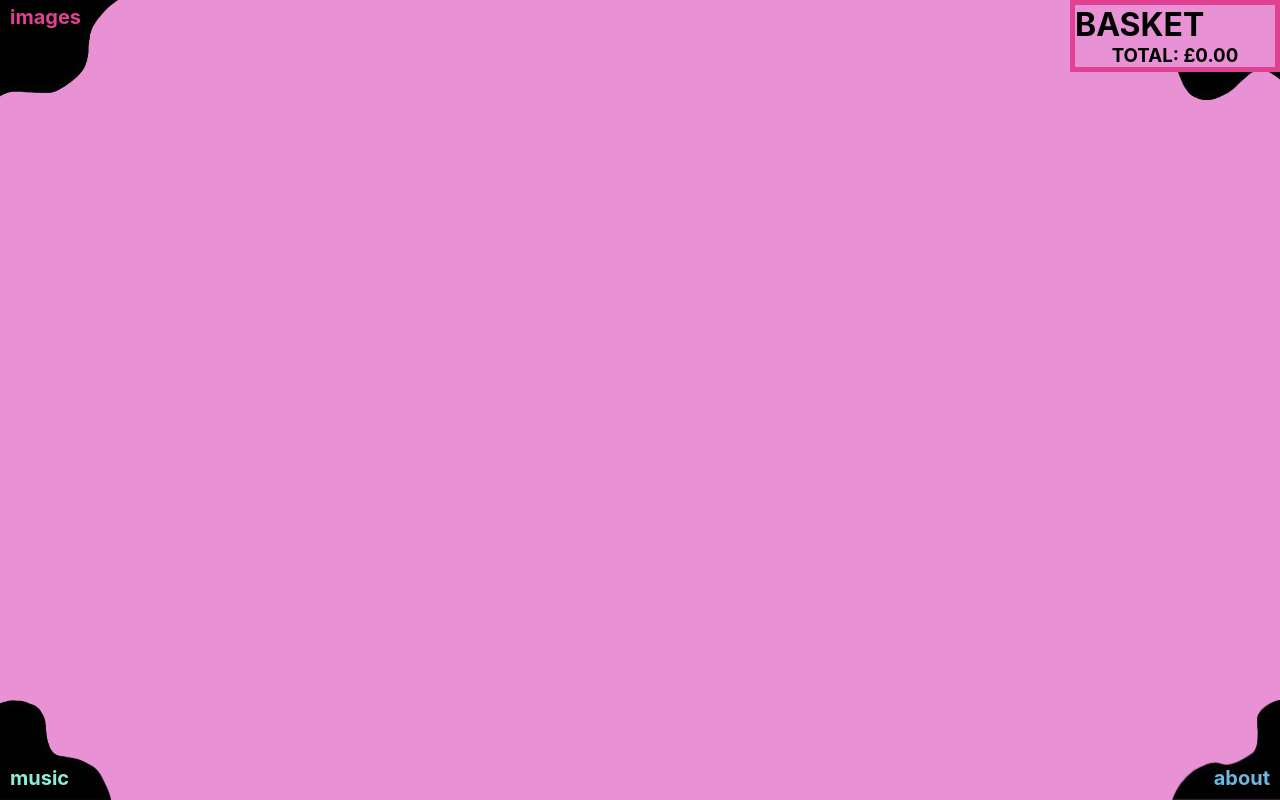
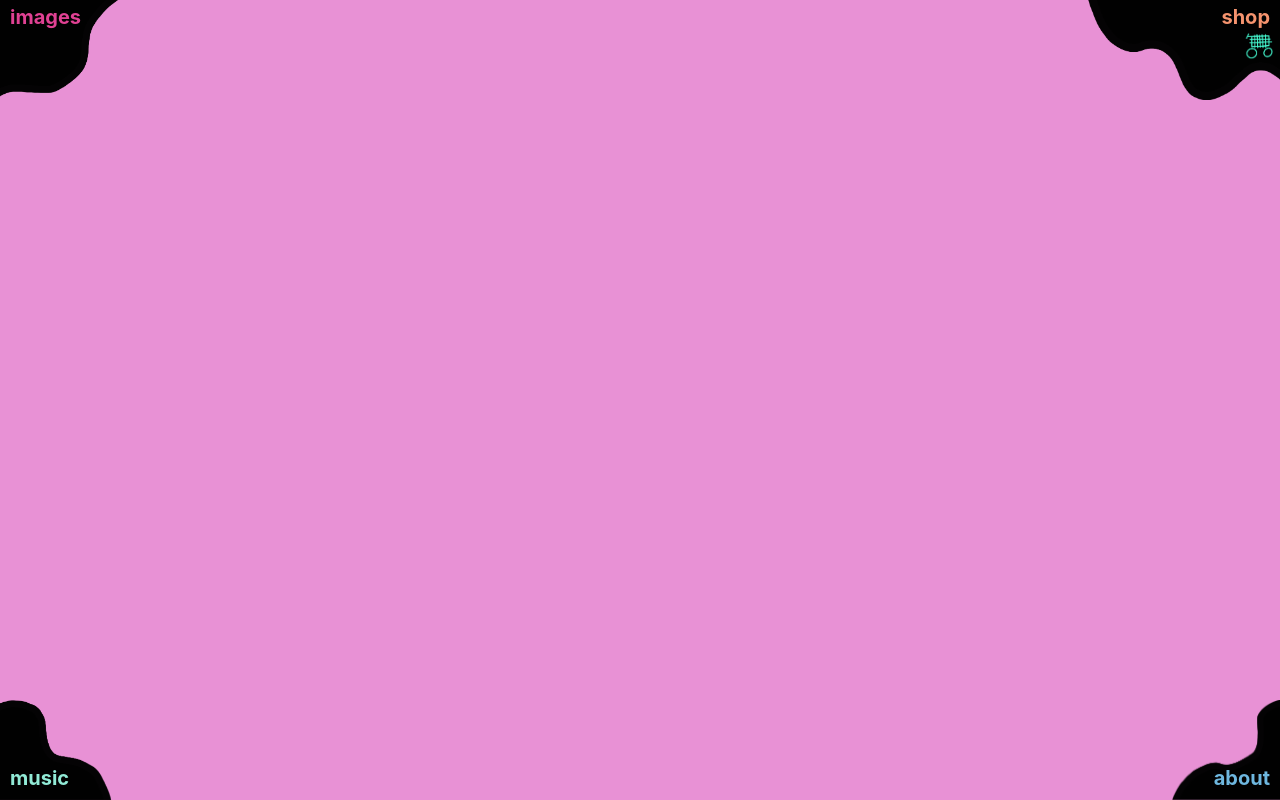
Before and after one commit to MattVwaves/That-French-Artist-Client, a React (Create React App) app: page /1/1 in a window 1280 px wide. Built offline with nearby package versions, Linux system fonts and the light colour scheme.

Commit message:
Shop item basketStatus now updated when added/removed from basket

```diff
--- a/src/App.css
+++ b/src/App.css
@@ -366,3 +366,18 @@ span,
   background-color: #e04193;
   padding: 10px;
 }
+
+.basket-icon {
+  position: fixed;
+  z-index: 2;
+  top: 0;
+  right: 0;
+  margin-top: 15px;
+  height: 60px;
+  background-color: transparent !important;
+}
+
+.basket-icon:hover {
+  cursor: pointer;
+  border-radius: 50%;
+}
--- a/src/App.js
+++ b/src/App.js
@@ -24,7 +24,7 @@ function App() {
         .then((res) => res.json())
         .then((data) => setBasketList(data.basket.basketItems));
     }
-  });
+  }, [Location]);
 
   return (
     <>
--- a/src/components/categories/shop/Basket.js
+++ b/src/components/categories/shop/Basket.js
@@ -1,8 +1,16 @@
+import { useState } from 'react';
 import BasketItem from './BasketItem';
 import Total from './Total';
 
 export default function Basket({ basketList }) {
+  const [displayBasket, setDisplaybasket] = useState(false);
+
+  const handleDisplayBasket = () => {
+    setDisplaybasket(!displayBasket);
+  };
   return (
+    <>
+      {displayBasket && (
         <div className="basket-container">
           <h1>BASKET</h1>
           <ul>
@@ -22,5 +30,16 @@ export default function Basket({ basketList }) {
           </ul>
           <Total basketList={basketList} />
         </div>
+      )}
+
+      <img
+        className="basket-icon"
+        alt="basket-icon"
+        src={require('../../../assets/functional/basket1.png')}
+        onClick={() => {
+          handleDisplayBasket();
+        }}
+      ></img>
+    </>
   );
 }
--- a/src/components/categories/shop/BasketItem.js
+++ b/src/components/categories/shop/BasketItem.js
@@ -2,7 +2,7 @@ export default function BasketItem({ basketItem }) {
   const handleBasketStatus = (basketItem) => {};
 
   return (
-    <li>
+    <li key={basketItem.id}>
       <img
         src={require(`../../../assets/shop/clothes/${basketItem.description}.png`)}
         alt="reddress"
--- a/src/components/categories/shop/SetShopItemCategory.js
+++ b/src/components/categories/shop/SetShopItemCategory.js
@@ -1,6 +1,6 @@
 import { useState, useEffect } from 'react';
 import ShopItemList from './ShopItemList';
-import { useNavigate } from 'react-router';
+import { useNavigate, useLocation } from 'react-router';
 
 export default function SetShopItemCategory({
   category,
@@ -10,6 +10,7 @@ export default function SetShopItemCategory({
   const apiUrl = 'http://localhost:4000';
   const [shopItemsList, setShopItemsList] = useState([]);
   const Navigate = useNavigate();
+  const Location = useLocation();
 
   useEffect(() => {
     if (category === 'clothes') {
@@ -34,19 +35,16 @@ export default function SetShopItemCategory({
     if (category === 'patches') {
       Navigate('/shop/patches');
     }
-  });
+  }, [Location]);
 
   return (
     <>
-      {shopItemsList && (
-        <ul className="container-center shop-item-list" id="category-list">
-          <ShopItemList
-            shopItemsList={shopItemsList}
-            basketList={basketList}
-            setBasketList={setBasketList}
-          />
-        </ul>
-      )}
+      <ShopItemList
+        shopItemsList={shopItemsList}
+        setShopItemsList={setShopItemsList}
+        basketList={basketList}
+        setBasketList={setBasketList}
+      />
     </>
   );
 }
--- a/src/components/categories/shop/ShopItemList.js
+++ b/src/components/categories/shop/ShopItemList.js
@@ -2,6 +2,7 @@ import { useEffect, useState } from 'react';
 
 export default function ShopItemList({
   shopItemsList,
+  setShopItemsList,
   basketList,
   setBasketList,
 }) {
@@ -17,7 +18,7 @@ export default function ShopItemList({
           setBasketList(data.basket.basketItems);
         });
     }
-  });
+  }, [basketList]);
   // If no local basket yet then create basket
   const handleCartStatus = (shopItem) => {
     if (localStorage.getItem('basketId') === null) {
@@ -36,6 +37,14 @@ export default function ShopItemList({
           setBasketList(data.basket.basketItems);
           localStorage.setItem('basketId', data.basket.id);
         });
+      // update basketStatus of shop item
+      const updatedItemsList = shopItemsList.map((storedItem) => {
+        if (storedItem.id === shopItem.id)
+          return { ...storedItem, basketStatus: 'Remove from basket' };
+        return storedItem;
+      });
+      setShopItemsList(updatedItemsList);
+      return;
     }
     // If there is local basket check for item in basket
     const foundItem = basketList.find(
@@ -63,13 +72,31 @@ export default function ShopItemList({
       };
       fetch(`${apiUrl}/item/basket/${foundItem.id}`, opts);
     }
+    // Update shop item basket status
+    const updatedItemsList = shopItemsList.map((storedItem) => {
+      if (
+        storedItem.id === shopItem.id &&
+        storedItem.basketStatus === 'Add to basket'
+      )
+        return { ...storedItem, basketStatus: 'Remove from basket' };
+      if (
+        storedItem.id === shopItem.id &&
+        storedItem.basketStatus === 'Remove from basket'
+      )
+        return { ...storedItem, basketStatus: 'Add to basket' };
+
+      return storedItem;
+    });
+    setShopItemsList(updatedItemsList);
   };
 
   return (
     <>
+      {shopItemsList && (
+        <ul className="container-center shop-item-list" id="category-list">
           {shopItemsList.map((shopItem) => {
             return (
-          <li className="category">
+              <li className="category" key={shopItem.id}>
                 <img
                   src={require(`../../../assets/shop/clothes/${shopItem.description}.png`)}
                   height="150px"
@@ -87,6 +114,8 @@ export default function ShopItemList({
               </li>
             );
           })}
+        </ul>
+      )}
     </>
   );
 }
```
Lines whose indentation alone changed are shown as unchanged.
